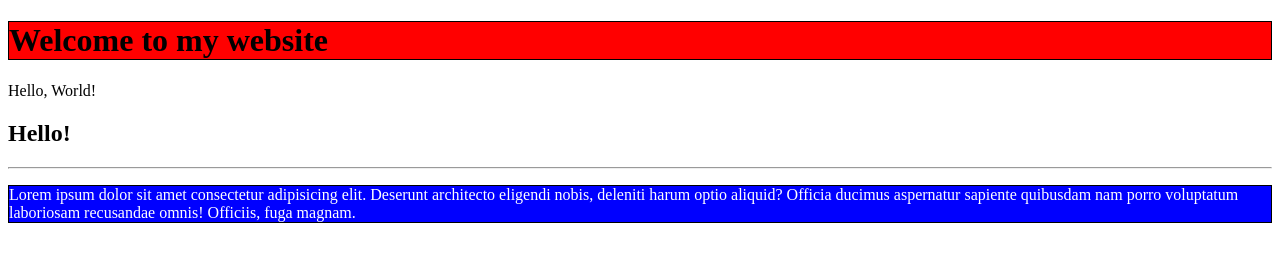
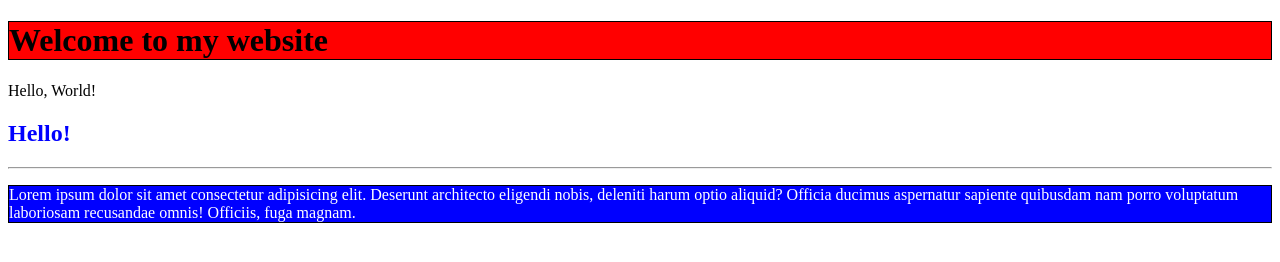
Before and after one commit to Abrahim12345wata/Fetch, a plain HTML site: page hello.html in a window 1280 px wide. Drawn offline with Linux system fonts and the light colour scheme.

Commit message:
added style

```diff
--- a/hello.html
+++ b/hello.html
@@ -7,7 +7,7 @@
     <body>
         <h1>Welcome to my website</h1>
         Hello, World! <br>
-        <h2>Hello!</h2>
+        <h2 style ="color: blue;">Hello!</h2>
         <hr>
         <p>Lorem ipsum dolor sit amet consectetur adipisicing elit.
             Deserunt architecto eligendi nobis, deleniti harum optio aliquid?
```
